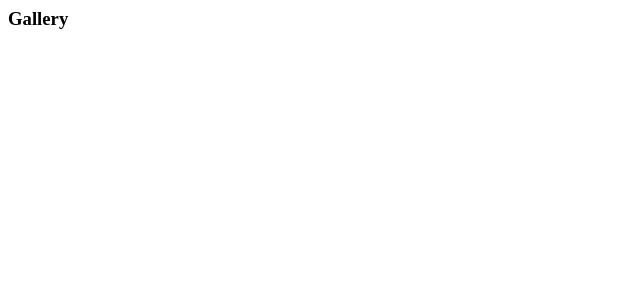
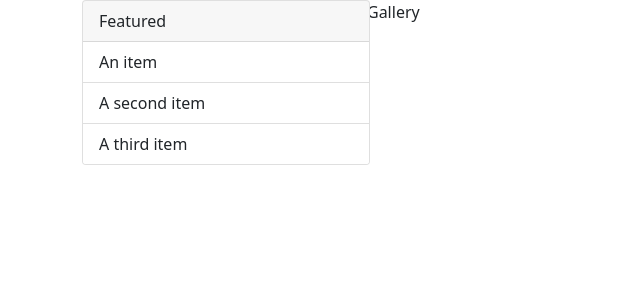
Before and after one commit to encok/Gallery-Application, a Django app: page / in a window 1280 px wide. Before the commit the part shown is almost empty. Shown: the top 300 px of the page, without its empty margins (0-640 px from the left). Run offline with Django 3.2, Linux system fonts and the light colour scheme.

Commit message:
creating home template

```diff
--- a/photos/templates/photos/gallery.html
+++ b/photos/templates/photos/gallery.html
@@ -1 +1,34 @@
-<h3>Gallery</h3>
+<!DOCTYPE html>
+<html lang="en">
+<head>
+    <meta charset="UTF-8">
+    <meta http-equiv="X-UA-Compatible" content="IE=edge">
+    <meta name="viewport" content="width=device-width, initial-scale=1.0">
+    <title>Gallery</title>
+
+    <!-- CSS only -->
+<link href="https://cdn.jsdelivr.net/npm/bootstrap@5.1.2/dist/css/bootstrap.min.css" rel="stylesheet" integrity="sha384-uWxY/CJNBR+1zjPWmfnSnVxwRheevXITnMqoEIeG1LJrdI0GlVs/9cVSyPYXdcSF" crossorigin="anonymous">
+</head>
+<body>
+    <div class="container">
+      <div class="row">
+          <div class="col-md-3">
+            <div class="card" style="width: 18rem;">
+                <div class="card-header">
+                  Featured
+                </div>
+                <ul class="list-group list-group-flush">
+                  <li class="list-group-item">An item</li>
+                  <li class="list-group-item">A second item</li>
+                  <li class="list-group-item">A third item</li>
+                </ul>
+              </div>
+          </div>
+          <div class="col-md-9">
+              Gallery
+          </div>
+      </div>
+    </div>
+
+</body>
+</html>
```
